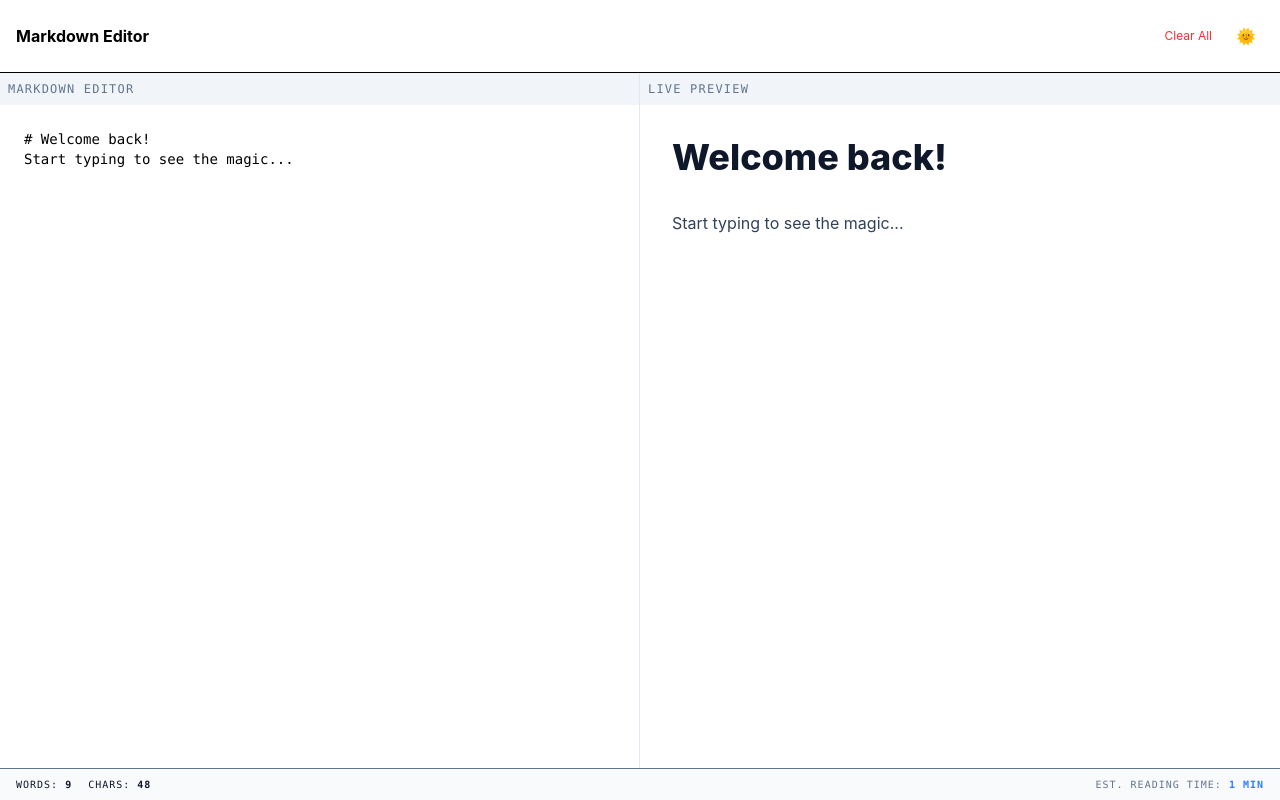
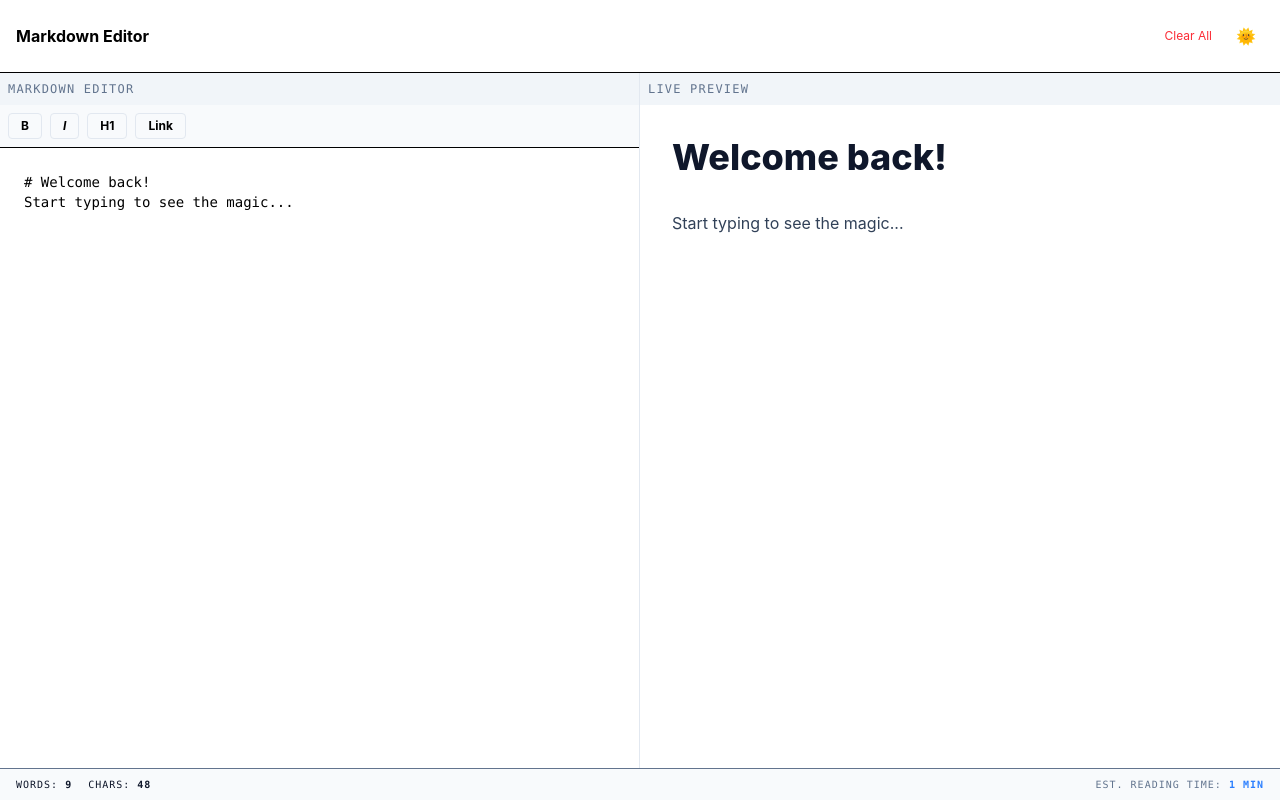
Before and after one commit to Rawiya-Lou/markdown-app, a React (Vite) app: page / in a window 1280 px wide. Built offline with nearby package versions, Linux system fonts and the light colour scheme.

Commit message:
Adding a simple toolBar component

```diff
--- a/src/App.tsx
+++ b/src/App.tsx
@@ -1,6 +1,8 @@
 import React, { useRef, useState, useEffect } from "react";
 import MarkdownViewer from "./components/MarkdownViewer";
 import { ToggleTheme } from "./components/ToggleTheme";
+import Toolbar from "./components/ToolBar";
+
 
 const App = () => {
   const [markdown, setMarkdown] = useState(() => {
@@ -78,6 +80,7 @@ const App = () => {
         <div className="bg-slate-100 dark:bg-slate-800 text-xs font-mono uppercase tracking-widest text-slate-500 p-2 dark:text-slate-200">
           Markdown Editor
         </div>
+        <Toolbar editorRef={editorRef} setMarkdown={setMarkdown} />
         <textarea
           ref={editorRef}
           onScroll={handleScroll}
--- /dev/null
+++ b/src/components/ToolBar.tsx
@@ -0,0 +1,43 @@
+
+interface ToolbarProps {
+  editorRef: React.RefObject<HTMLTextAreaElement | null>;
+  setMarkdown: React.Dispatch<React.SetStateAction<string>>;
+}
+
+export default function Toolbar({ editorRef, setMarkdown }: ToolbarProps) {
+  const insertText = (before: string, after: string = "") => {
+    const textarea = editorRef.current;
+    if (!textarea) return;
+
+    const start = textarea.selectionStart;
+    const end = textarea.selectionEnd;
+    const text = textarea.value;
+    const selectedText = text.substring(start, end);
+
+    // Construct the new string
+    const newText =
+      text.substring(0, start) +
+      before + selectedText + after +
+      text.substring(end);
+
+    setMarkdown(newText);
+
+    // 2026 UX: Refocus and reposition cursor after update
+    setTimeout(() => {
+      textarea.focus();
+      textarea.setSelectionRange(
+        start + before.length,
+        end + before.length
+      );
+    }, 0);
+  };
+
+  return (
+    <div className="flex gap-2 p-2 bg-slate-50 dark:bg-slate-900 border-b dark:border-slate-800">
+      <button onClick={() => insertText("**", "**")} className="toolbar-btn">B</button>
+      <button onClick={() => insertText("_", "_")} className="toolbar-btn italic">I</button>
+      <button onClick={() => insertText("# ")} className="toolbar-btn">H1</button>
+      <button onClick={() => insertText("[", "](url)")} className="toolbar-btn">Link</button>
+    </div>
+  );
+}
--- a/src/index.css
+++ b/src/index.css
@@ -1,6 +1,14 @@
 @import "tailwindcss";
 
 @plugin "@tailwindcss/typography";
+
+@layer components {
+  .toolbar-btn {
+    @apply px-3 py-1 text-xs font-bold rounded border border-slate-200
+           dark:border-slate-700 dark:text-slate-200 hover:bg-white
+           dark:hover:bg-slate-800 transition-all;
+  }
+}
 
 @theme {
      /* High-contrast colors for all markdown elements in dark mode */
--- /dev/null
+++ b/src/utils/editorHelpers.ts
@@ -0,0 +1,26 @@
+
+export const applyFormat = (
+  textarea: HTMLTextAreaElement,
+  markdown: string,
+  setMarkdown: (val: string) => void,
+  prefix: string,
+  suffix: string = prefix
+) => {
+  const start = textarea.selectionStart;
+  const end = textarea.selectionEnd;
+  const selectedText = markdown.substring(start, end);
+
+  const before = markdown.substring(0, start);
+  const after = markdown.substring(end);
+
+  // New string: Text before + prefix + selected text + suffix + text after
+  const newText = `${before}${prefix}${selectedText}${suffix}${after}`;
+
+  setMarkdown(newText);
+
+  // In 2026, we must refocus the textarea and set the cursor back
+  setTimeout(() => {
+    textarea.focus();
+    textarea.setSelectionRange(start + prefix.length, end + prefix.length);
+  }, 0);
+};
```
